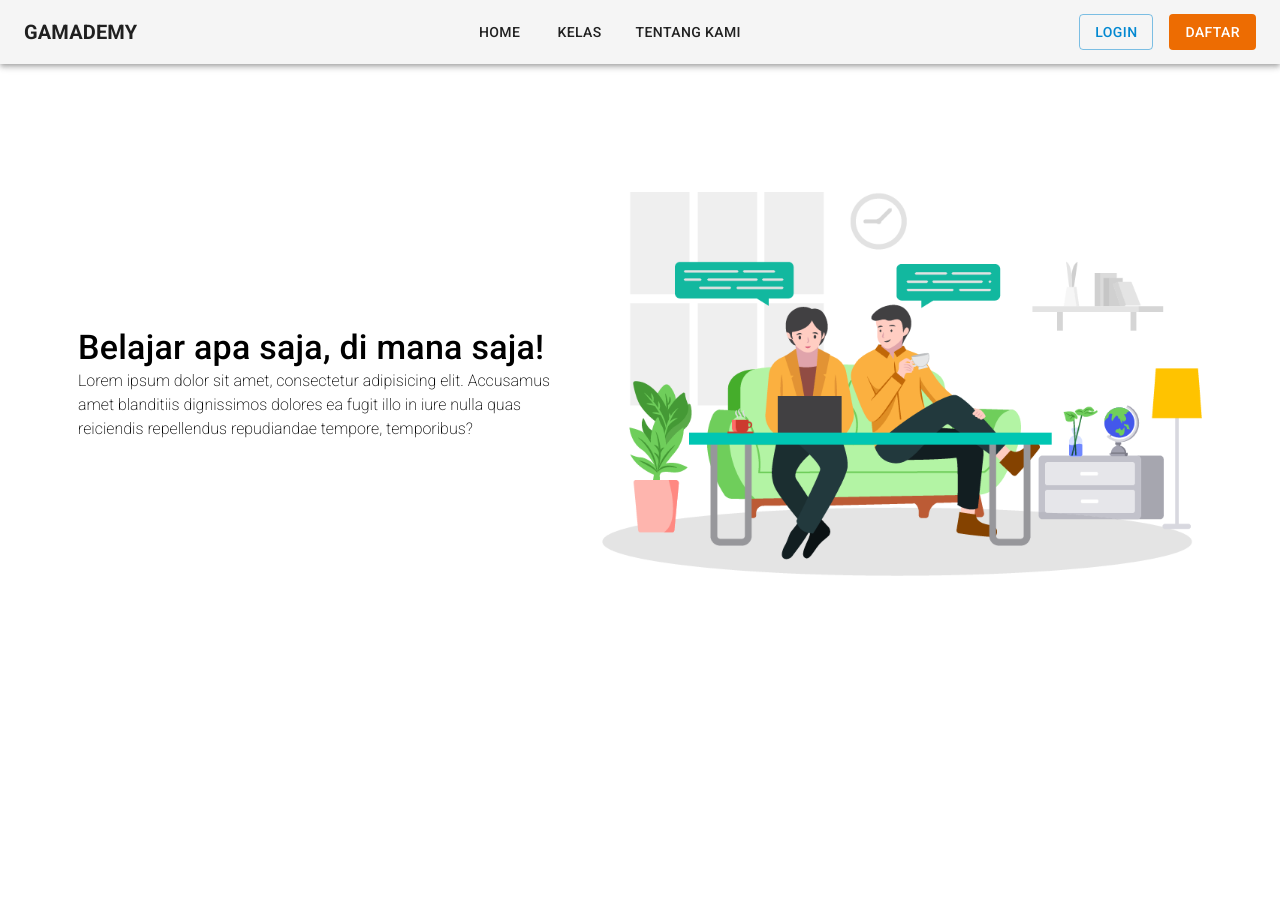
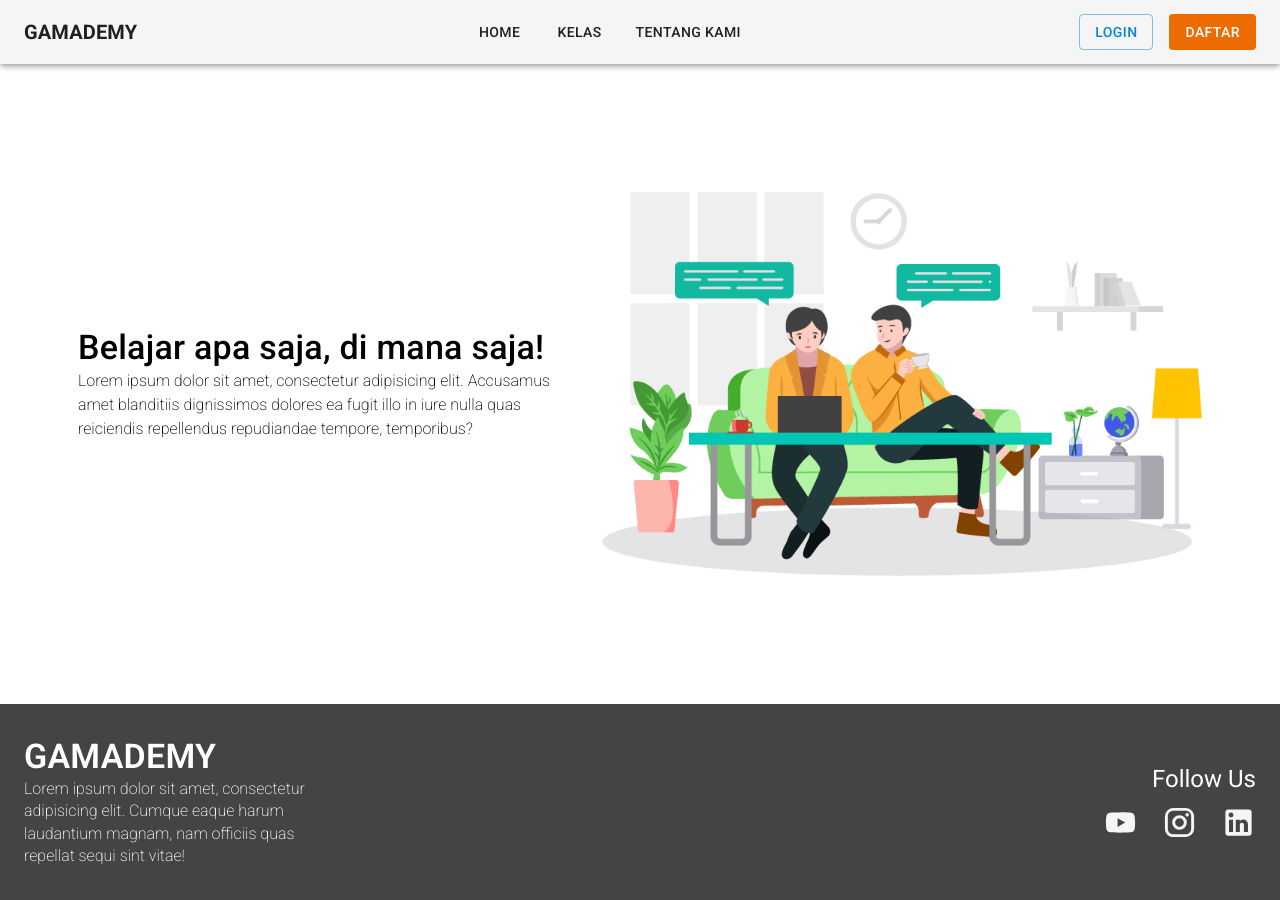
Before and after one commit to masadamsahid/ta-client, a React (Create React App) app: page / in a window 1280 px wide. Before the commit the page ends 800 px from the top, so only its background shows below. Built offline with nearby package versions, Linux system fonts and the light colour scheme.

Commit message:
add footer

```diff
--- a/src/MainPages.jsx
+++ b/src/MainPages.jsx
@@ -6,6 +6,7 @@ import Home from "./pages/Home";
 import MainNavBar from "./components/MainNavBar";
 import CoursesPage from "./pages/CoursesPage";
 import AboutUsPage from "./pages/AboutUsPage";
+import Footer from "./components/Footer";
 
 const MainPages = () => {
   return (
@@ -18,6 +19,7 @@ const MainPages = () => {
           <Route path='/' element={<Home/>}/>
         </Routes>
       </Box>
+      <Footer/>
     </>
   );
 };
--- /dev/null
+++ b/src/components/Footer.jsx
@@ -0,0 +1,37 @@
+import React from 'react';
+import {Box, Container, Divider, Stack, Typography} from "@mui/material";
+import {Instagram, LinkedIn, YouTube} from "@mui/icons-material";
+
+const Footer = () => {
+
+  return (
+    <Container maxWidth="xl" sx={{display:'flex', alignItems:'center', backgroundColor:'#444', padding:4, color:'#fff'}}>
+      <Stack direction='row' width='100%' justifyContent='space-between' alignItems='center'>
+        <Box maxWidth='300px'>
+          <Typography variant='h4' fontWeight={600}>
+            GAMADEMY
+          </Typography>
+          <Typography variant='p' fontWeight={200} lineHeight={1.4} textAlign='justify'>
+            Lorem ipsum dolor sit amet, consectetur adipisicing elit. Cumque eaque harum laudantium magnam, nam officiis quas repellat sequi sint vitae!
+          </Typography>
+        </Box>
+        <Stack>
+          <Typography variant='h5' mb='10px' textAlign='right'>
+            Follow Us
+          </Typography>
+          <Stack
+            direction='row'
+            justifyContent='end'
+            gap={3}
+          >
+            <YouTube color='white' fontSize='large'/>
+            <Instagram color='white' fontSize='large'/>
+            <LinkedIn color='white' fontSize='large'/>
+          </Stack>
+        </Stack>
+      </Stack>
+    </Container>
+  );
+};
+
+export default Footer;
```
